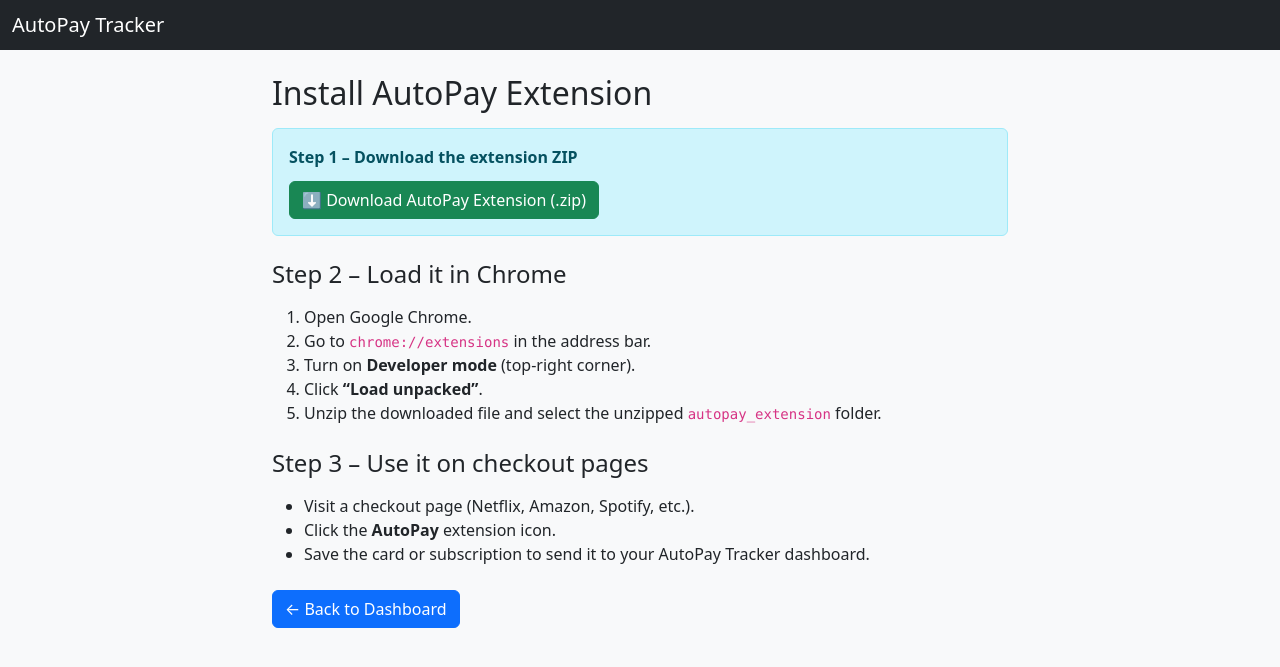
After one commit to PavanBhavaraju1/autopay_tracker, a Django app: page /extension/install/ in a window 1280 px wide. The commit adds this page. Shown: the top 667 px of the page. Run offline with Django 5.2, Linux system fonts and the light colour scheme.

Commit message:
feat: add browser extension with real checkout detection

```diff
--- /dev/null
+++ b/payments/templates/payments/extension_install.html
@@ -0,0 +1,36 @@
+{% extends "payments/base.html" %}
+
+{% block content %}
+<div class="row justify-content-center">
+  <div class="col-md-8">
+    <h2 class="mb-3">Install AutoPay Extension</h2>
+
+    <div class="alert alert-info">
+      <p class="mb-1"><strong>Step 1 – Download the extension ZIP</strong></p>
+      <a href="{% url 'extension-download' %}" class="btn btn-success mt-2">
+        ⬇️ Download AutoPay Extension (.zip)
+      </a>
+    </div>
+
+    <h4 class="mt-4 mb-3">Step 2 – Load it in Chrome</h4>
+    <ol>
+      <li>Open Google Chrome.</li>
+      <li>Go to <code>chrome://extensions</code> in the address bar.</li>
+      <li>Turn on <strong>Developer mode</strong> (top‑right corner).</li>
+      <li>Click <strong>“Load unpacked”</strong>.</li>
+      <li>Unzip the downloaded file and select the unzipped <code>autopay_extension</code> folder.</li>
+    </ol>
+
+    <h4 class="mt-4 mb-3">Step 3 – Use it on checkout pages</h4>
+    <ul>
+      <li>Visit a checkout page (Netflix, Amazon, Spotify, etc.).</li>
+      <li>Click the <strong>AutoPay</strong> extension icon.</li>
+      <li>Save the card or subscription to send it to your AutoPay Tracker dashboard.</li>
+    </ul>
+
+    <div class="mt-4">
+      <a href="{% url 'dashboard' %}" class="btn btn-primary">← Back to Dashboard</a>
+    </div>
+  </div>
+</div>
+{% endblock %}
--- a/payments/urls.py
+++ b/payments/urls.py
@@ -13,4 +13,15 @@ urlpatterns = [
     path("cards/add/", views.add_card, name="add-card"),
 
     path("api/popup-subscription/", api_views.create_from_popup, name="popup-subscription"),
+
+    path('cards/<int:pk>/delete/', views.delete_card, name='delete-card'),
+    path('cards/bulk-delete/', views.bulk_delete_cards, name='bulk-delete-cards'),
+
+    path('extension/install/', views.extension_install, name='extension-install'),
+    path('extension/download/', views.extension_download, name='extension-download'),
+
+    path("api/cards/add/", views.api_add_card, name="api-add-card"),
+    path("api/subscriptions/add/", views.api_add_subscription, name="api-add-subscription"),
+
+
 ]
--- a/payments/views.py
+++ b/payments/views.py
@@ -1,8 +1,17 @@
 from django.shortcuts import render, redirect, get_object_or_404
 from django.contrib.auth.decorators import login_required
 from django.contrib.auth.forms import UserCreationForm
+from django.http import HttpResponse, JsonResponse, FileResponse, Http404
+import json
+import os
+from django.conf import settings
 from .models import Subscription, Card
 from .forms import SubscriptionForm, CardForm
+from django.views.decorators.csrf import csrf_exempt
+from django.utils.dateparse import parse_date
+
+
+
 
 def signup(request):
     if request.method == "POST":
@@ -14,6 +23,7 @@ def signup(request):
         form = UserCreationForm()
     return render(request, "payments/signup.html", {"form": form})
 
+
 @login_required
 def dashboard(request):
     auto = Subscription.objects.filter(user=request.user, status="auto")
@@ -21,6 +31,7 @@ def dashboard(request):
     paid = Subscription.objects.filter(user=request.user, status="paid")
     upcoming = Subscription.objects.filter(user=request.user, status="upcoming")
     cards = Card.objects.filter(user=request.user)
+    show_extension_prompt = not Card.objects.filter(user=request.user).exists()
 
     context = {
         "auto_list": auto,
@@ -28,8 +39,10 @@ def dashboard(request):
         "paid_list": paid,
         "upcoming_list": upcoming,
         "cards": cards,
+        "show_extension_prompt": show_extension_prompt,
     }
     return render(request, "payments/dashboard.html", context)
+
 
 @login_required
 def add_subscription(request):
@@ -50,6 +63,7 @@ def add_subscription(request):
         {"form": form, "title": "Add Subscription", "has_cards": has_cards},
     )
 
+
 @login_required
 def edit_subscription(request, pk):
     subscription = get_object_or_404(Subscription, pk=pk, user=request.user)
@@ -66,6 +80,7 @@ def edit_subscription(request, pk):
         {"form": form, "title": "Edit Subscription"},
     )
 
+
 @login_required
 def delete_subscription(request, pk):
     subscription = get_object_or_404(Subscription, pk=pk, user=request.user)
@@ -78,10 +93,12 @@ def delete_subscription(request, pk):
         {"subscription": subscription},
     )
 
+
 @login_required
 def card_list(request):
     cards = Card.objects.filter(user=request.user)
     return render(request, "payments/card_list.html", {"cards": cards})
+
 
 @login_required
 def add_card(request):
@@ -99,3 +116,99 @@ def add_card(request):
         "payments/card_form.html",
         {"form": form, "title": "Add Card"},
     )
+
+
+@login_required
+def delete_card(request, pk):
+    card = get_object_or_404(Card, pk=pk, user=request.user)
+    if request.method == "POST":
+        card.delete()
+        return redirect("card-list")
+    return render(request, "payments/card_confirm_delete.html", {"card": card})
+
+
+@login_required
+def bulk_delete_cards(request):
+    if request.method == "POST":
+        card_ids = request.POST.getlist('card_ids')
+        Card.objects.filter(id__in=card_ids, user=request.user).delete()
+        return redirect("card-list")
+    return redirect("card-list")
+
+@csrf_exempt
+@login_required
+def api_add_card(request):
+    if request.method != "POST":
+        return HttpResponse(status=405)
+
+    try:
+        data = json.loads(request.body.decode("utf-8"))
+    except json.JSONDecodeError:
+        return HttpResponse("Invalid JSON", status=400)
+
+    name = data.get("name", "")
+    last4 = data.get("last4", "")
+    issuer = data.get("issuer", "")
+    is_active = data.get("is_active", True)
+
+    if not last4 or len(last4) != 4:
+        return HttpResponse("last4 required", status=400)
+
+    card = Card.objects.create(
+        user=request.user,
+        name=name or f"Card •••• {last4}",
+        last4=last4,
+        issuer=issuer,
+        is_active=is_active,
+    )
+
+    return JsonResponse({"id": card.id, "name": card.name}, status=201)
+
+
+@csrf_exempt
+@login_required
+def api_add_subscription(request):
+    if request.method != "POST":
+        return HttpResponse(status=405)
+
+    try:
+        data = json.loads(request.body.decode("utf-8"))
+    except json.JSONDecodeError:
+        return HttpResponse("Invalid JSON", status=400)
+
+    service_name = data.get("service_name", "")
+    amount = data.get("amount")
+    billing_cycle_days = data.get("billing_cycle_days")
+    next_billing_date = data.get("next_billing_date")
+    status = data.get("status", "upcoming")
+    card_id = data.get("card_id")
+
+    if not service_name or amount is None or not billing_cycle_days:
+        return HttpResponse("Missing required fields", status=400)
+
+    card = None
+    if card_id:
+        card = get_object_or_404(Card, id=card_id, user=request.user)
+
+    sub = Subscription.objects.create(
+        user=request.user,
+        card=card,
+        service_name=service_name,
+        amount=amount,
+        billing_cycle_days=billing_cycle_days,
+        next_billing_date=parse_date(next_billing_date) if next_billing_date else None,
+        status=status,
+    )
+
+    return JsonResponse({"id": sub.id, "service_name": sub.service_name}, status=201)
+
+def extension_install(request):
+    """Show instructions for manually installing the Chrome extension in dev mode."""
+    return render(request, "payments/extension_install.html")
+
+def extension_download(request):
+    """Serve the autopay_extension.zip file for download."""
+    zip_path = os.path.join(settings.BASE_DIR, "autopay_extension.zip")
+    if not os.path.exists(zip_path):
+        raise Http404("Extension ZIP not found. Ask the developer to build autopay_extension.zip.")
+    return FileResponse(open(zip_path, "rb"), as_attachment=True, filename="autopay_extension.zip")
```
Also changed, not shown: autopay_extension/background.js (+68 -0 lines), autopay_extension/content.js (+114 -17 lines), payments/templates/payments/card_confirm_delete.html (added, +15 -0 lines), payments/templates/payments/card_list.html (+14 -1 lines), payments/templates/payments/dashboard.html (+16 -3 lines), autopay_extension/manifest.json, 1 other file.
